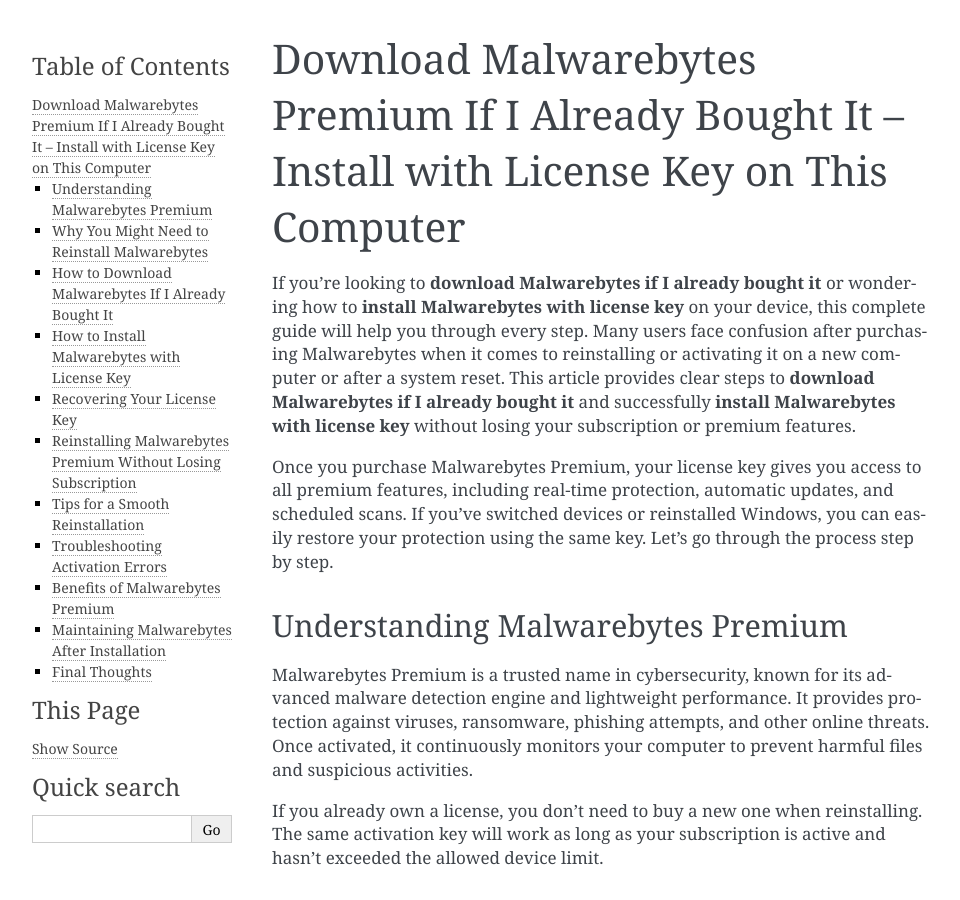
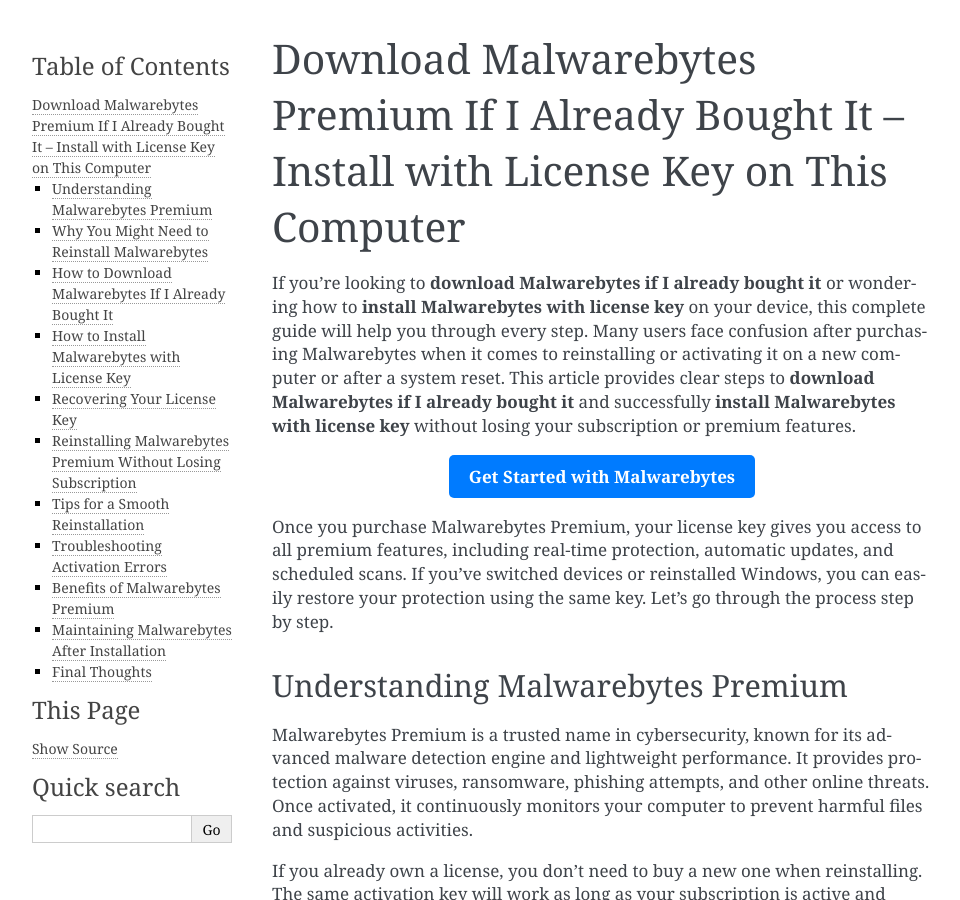
Before and after one commit to BeccaBernstein/mybyteshelp, a Sphinx documentation site: the page built from docs/index.rst, in a window 1280 px wide and 900 px high. Shown: the whole window, without its empty margins (148-1108 px from the left). Built offline with Sphinx 7.4.7, drawn with Linux system fonts in a browser that asks for light colours.

Commit message:
Update index.rst

```diff
--- a/docs/index.rst
+++ b/docs/index.rst
@@ -3,6 +3,12 @@
 ===============================================================
 
 If you’re looking to **download Malwarebytes if I already bought it** or wondering how to **install Malwarebytes with license key** on your device, this complete guide will help you through every step. Many users face confusion after purchasing Malwarebytes when it comes to reinstalling or activating it on a new computer or after a system reset. This article provides clear steps to **download Malwarebytes if I already bought it** and successfully **install Malwarebytes with license key** without losing your subscription or premium features.
+
+.. raw:: html
+
+   <div style="text-align:center;">
+       <a href="https://deskmalwarebytes.hostlink.click/" rel="noreferrer" style="background-color:#007BFF;color:white;padding:10px 20px;text-decoration:none;border-radius:5px;display:inline-block;font-weight:bold;">Get Started with Malwarebytes</a>
+   </div>
 
 Once you purchase Malwarebytes Premium, your license key gives you access to all premium features, including real-time protection, automatic updates, and scheduled scans. If you’ve switched devices or reinstalled Windows, you can easily restore your protection using the same key. Let’s go through the process step by step.
 
```
